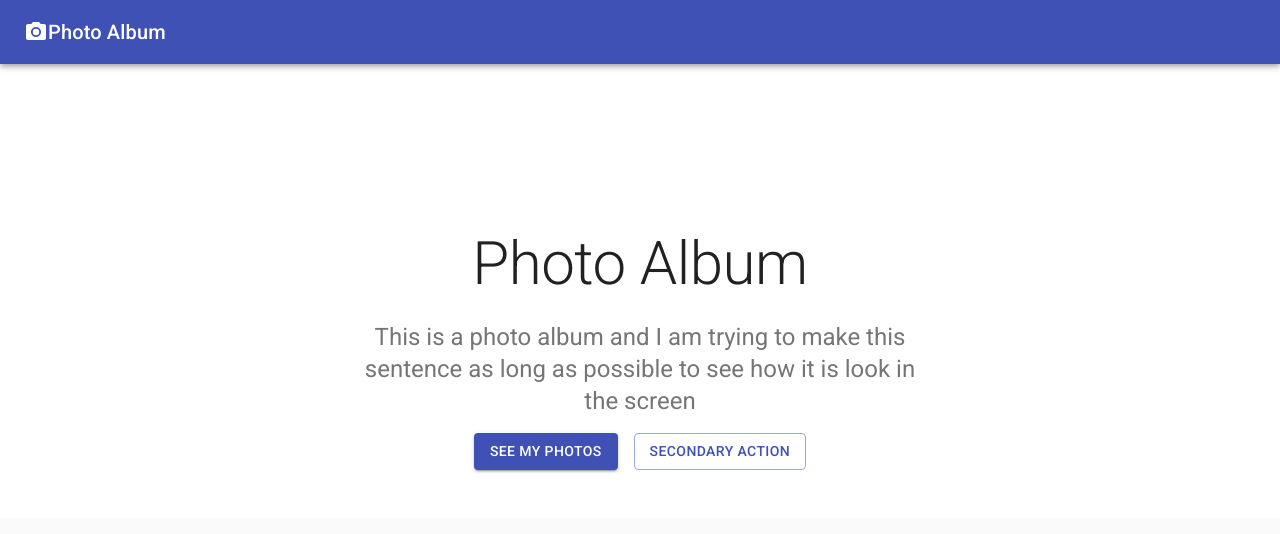
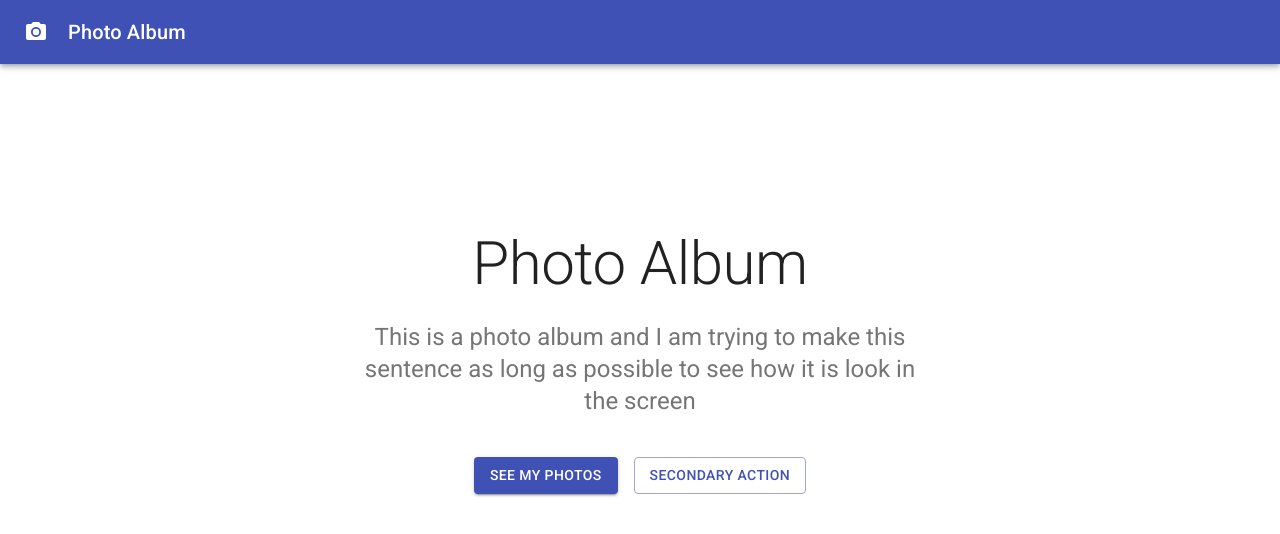
Before and after one commit to FatoomMFayad/material-ui-demo, a React (Create React App) app: page / in a window 1280 px wide. Shown: the top 534 px of the page. Built offline with nearby package versions, Linux system fonts and the light colour scheme.

Commit message:
move styles to a seprate file

```diff
--- a/src/App.jsx
+++ b/src/App.jsx
@@ -10,7 +10,7 @@ const App = () => {
             <CssBaseline />
             <AppBar position="relative">
                 <Toolbar>
-                    <PhotoCamera />
+                    <PhotoCamera className={classes.icon} />
                     <Typography variant="h6">
                         Photo Album
                     </Typography>
@@ -25,7 +25,7 @@ const App = () => {
                         <Typography variant="h5" align="center" color="textSecondary" paragraph>
                             This is a photo album and I am trying to make this sentence as long as possible to see how it is look in the screen
                         </Typography>
-                        <div>
+                        <div className={classes.buttons} >
                             <Grid container spacing={2} justify="center">
                                 <Grid item>
                                     <Button variant='contained' color="primary">
--- a/src/styles.js
+++ b/src/styles.js
@@ -4,6 +4,12 @@ const useStyles = makeStyles((theme) => ({
     container: {
         backgroundColor: theme.palette.background.paper,
         padding: theme.spacing(8, 0, 6)
+    },
+    icon:{
+        marginRight: '20px',
+    },
+    buttons:{
+        marginTop: '40px'
     }
 }));
 
```
